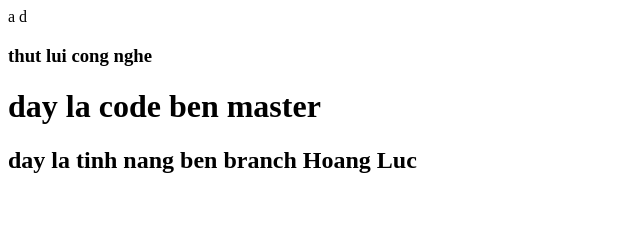
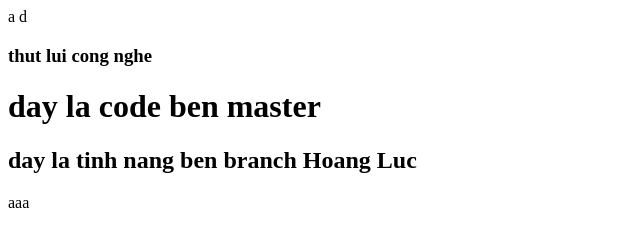
Before and after one commit to hoangluccos/testGit, a plain HTML site: page index.html in a window 1280 px wide. Shown: the full height of the page, 0-640 px from the left. Drawn offline with Linux system fonts and the light colour scheme.

Commit message:
test push master from newbranch

```diff
--- a/index.html
+++ b/index.html
@@ -3,3 +3,4 @@ a d
 <h3>thut lui cong nghe</h3>
 <h1>day la code ben master</h1>
 <h2>day la tinh nang ben branch Hoang Luc</h2>
+<a>aaa</a>
```
